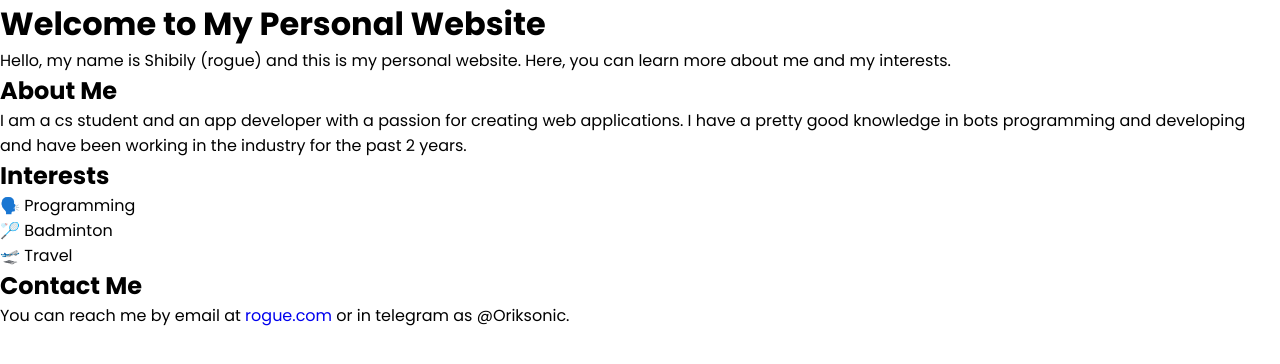
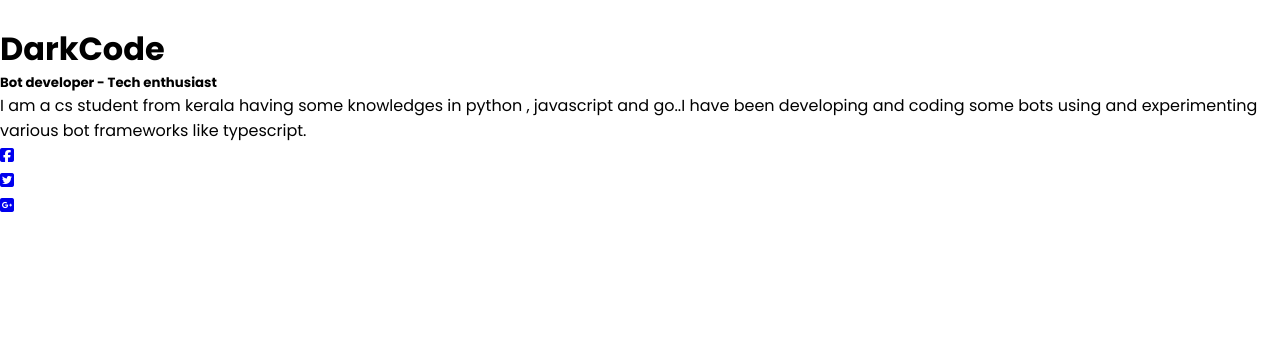
Before and after one commit to Hackermanker/Hackermanker.github.io, a plain HTML site: page index.html in a window 1280 px wide. Drawn offline with Linux system fonts and the light colour scheme.

Commit message:
Update index.html

```diff
--- a/index.html
+++ b/index.html
@@ -1,20 +1,25 @@
+<!DOCTYPE html>
 <html>
   <head>
-    <title>Hey 👋 Me :)</title>
-    <link rel="stylesheet" type="text/css" href="style.css">
+    <meta charset="utf-8">
+    <script src="https://use.fontawesome.com/d1341f9b7a.js"></script>
+    <link rel="stylesheet" href="style.css">
+    <title>Me Rogue (shibily)</title>
   </head>
   <body>
-    <h1>Welcome to My Personal Website</h1>
-    <p>Hello, my name is Shibily (rogue) and this is my personal website. Here, you can learn more about me and my interests.</p>
-    <h2>About Me</h2>
-    <p>I am a cs student and an app developer with a passion for creating web applications. I have a pretty good knowledge in bots programming and developing and have been working in the industry for the past 2 years.</p>
-    <h2>Interests</h2>
-    <ul>
-      <li>🗣️ Programming</li>
-      <li>🏸 Badminton</li>
-      <li>🛫 Travel</li>
-    </ul>
-    <h2>Contact Me</h2>
-    <p>You can reach me by email at <a href="mailto: ldong8195@gmail.com">rogue.com</a> or in telegram as @Oriksonic.</p>
-  </body>
+<div class="box">
+  <img src="profile.jpg" alt="" class="box-img">
+  <h1>
+DarkCode</h1>
+<h5>
+Bot developer - Tech enthusiast</h5>
+<p>
+I am a cs student from kerala having some knowledges in python , javascript and go..I have been developing and coding some bots using and experimenting various bot frameworks like typescript.</p>
+<ul>
+<li><a href="#"><i class="fa fa-facebook-square" aria-hidden="true"></i></a></li>
+<li><a href="#"><i class="fa fa-twitter-square" aria-hidden="true"></i></a></li>
+<li><a href="#"><i class="fa fa-google-plus-square" aria-hidden="true"></i></a></li>
+</ul>
+</div>
+</body>
 </html>
```
